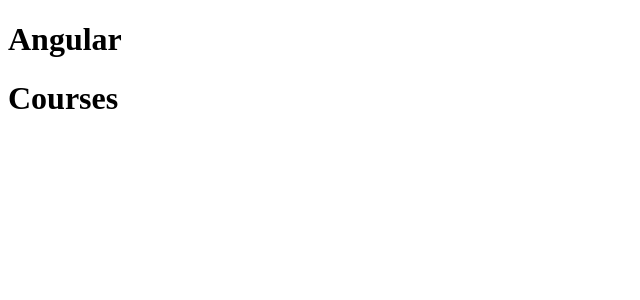
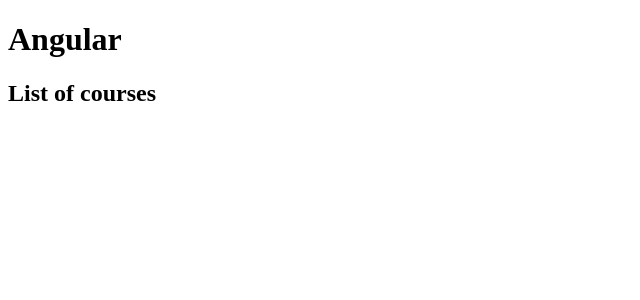
Before and after one commit to masmedia/angular, an Angular app: page / in a window 1280 px wide. Shown: the top 300 px of the page, without its empty margins (0-640 px from the left). Built offline with nearby package versions, Linux system fonts and the light colour scheme.

Commit message:
Modified template to display a string object.

```diff
--- a/src/app/courses.component.ts
+++ b/src/app/courses.component.ts
@@ -3,9 +3,14 @@ import { Component } from '@angular/core';
 // Decorator to make Angular understand this component (courses)
 @Component({
     selector: 'courses',            // CSS Selector
-    template: '<h1>Courses</h1>'    // HTML Markup
+    template: '<h2>{{ getTitle() }}</h2>'    // HTML Markup
 })
 
 export class CoursesComponent {
+    title = "List of courses";
+
+    getTitle() {
+        return this.title;
+    }
 
 }
```
